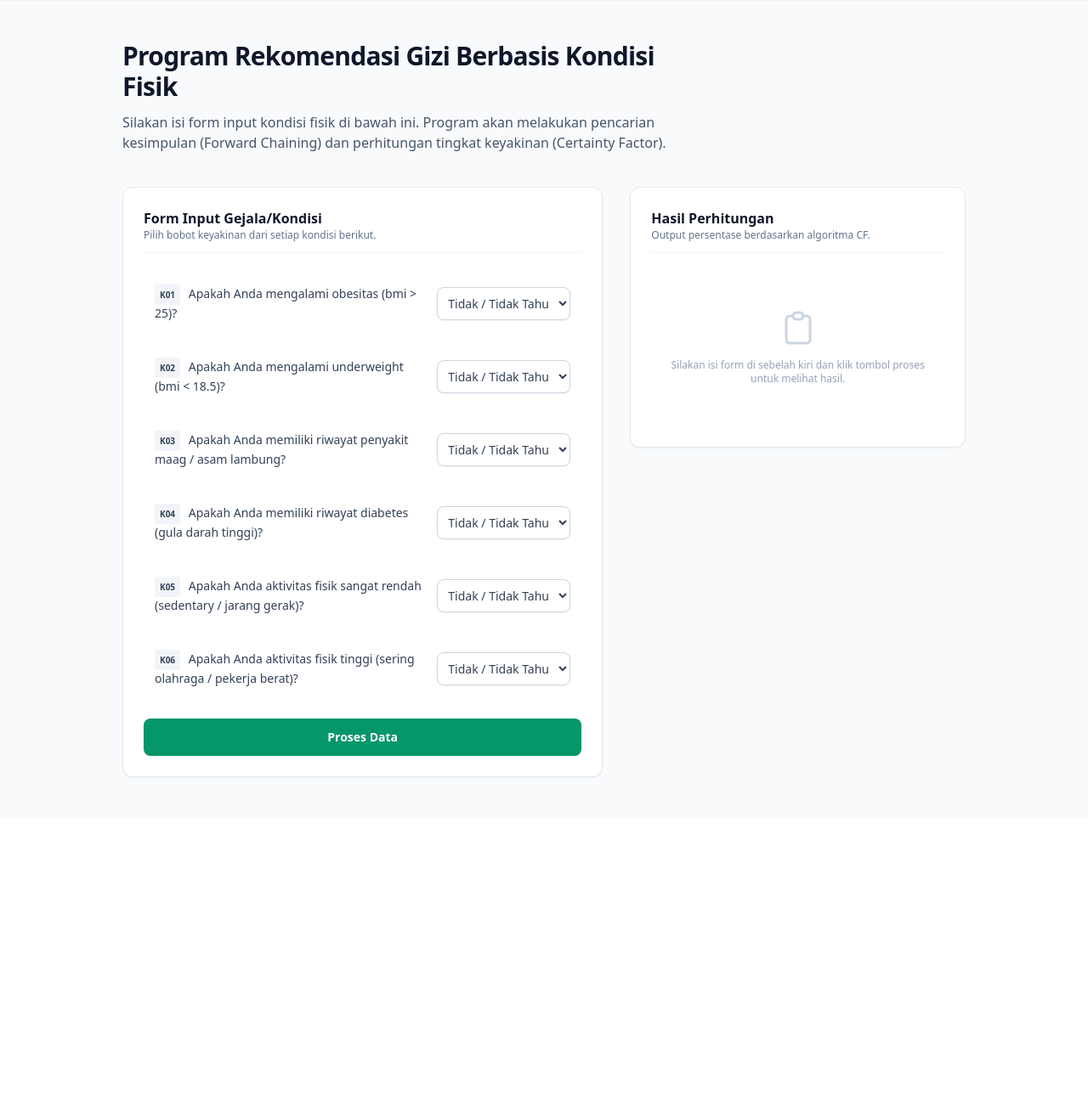
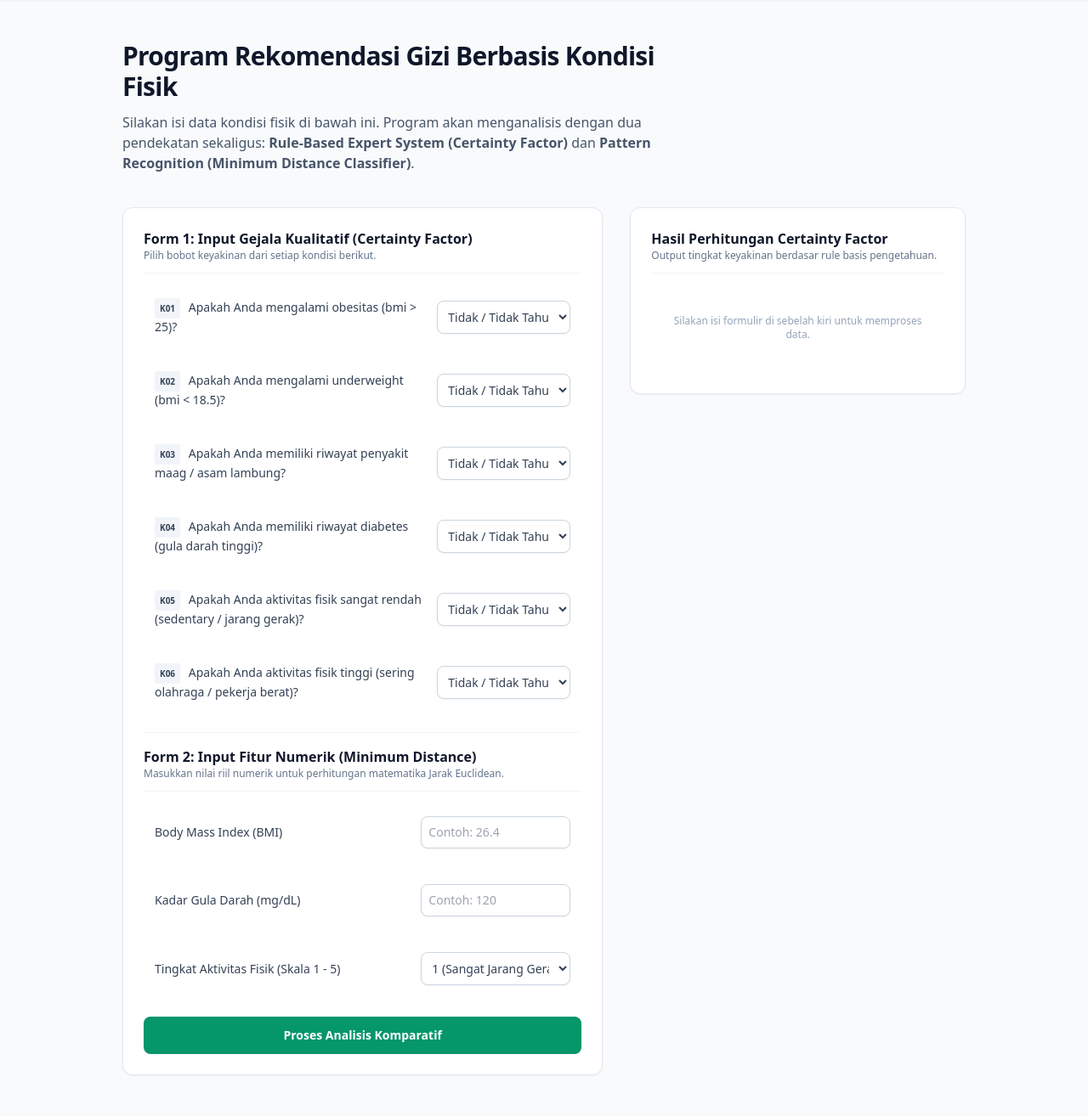
Before and after one commit to kzmsnj/tugas_expert_system_pakar_gizi, a Flask app: page / in a window 1280 px wide. Shown: the part 65-1379 px from the top of the page at 85% size. Before the commit the page ends 981 px from the top, so only its background shows below. Run offline with Flask 3, Linux system fonts and the light colour scheme; some libraries are stand-ins or nearby versions.

Commit message:
Add Minimum Distance Classifier feature

```diff
--- a/app.py
+++ b/app.py
@@ -1,15 +1,18 @@
 from flask import Flask, render_template, request
 from knowledge_base import KONDISI
 from inference_engine import hitung_certainty_factor
+from distance_classifier import klasifikasi_minimum_distance
 
 app = Flask(__name__)
 
 @app.route('/', methods=['GET', 'POST'])
 def index():
     hasil = None
+    hasil_distance = None
     input_kosong = False
 
     if request.method == 'POST':
+        # --- ALUR LOGIKA CERTAINTY FACTOR ---
         user_responses = {}
         total_skor = 0
 
@@ -19,14 +22,39 @@ def index():
             if val > 0:
                 user_responses[kode] = val
 
-        # Handle input kosong/semua nol
-        if total_skor == 0:
+        if total_skor > 0:
+            hasil = hitung_certainty_factor(user_responses)
+
+        # --- ALUR LOGIKA MINIMUM DISTANCE CLASSIFIER (DENGAN VALIDASI) ---
+        bmi_inp = request.form.get('bmi_value')
+        gula_inp = request.form.get('gula_value')
+        aktivitas_inp = request.form.get('aktivitas_value')
+
+        if bmi_inp and gula_inp and aktivitas_inp:
+            try:
+                # Mengonversi string ke float/int secara aman
+                user_numerik = {
+                    'bmi': float(bmi_inp),
+                    'gula': float(gula_inp),
+                    'aktivitas': float(aktivitas_inp)
+                }
+                hasil_distance = klasifikasi_minimum_distance(user_numerik)
+            except ValueError:
+                # Menangani error jika user memasukkan karakter ilegal/bukan angka
+                hasil_distance = None
+
+        # Handle jika seluruh form kosong total
+        if total_skor == 0 and not (hasil_distance):
             input_kosong = True
             hasil = []
-        else:
-            hasil = hitung_certainty_factor(user_responses)
 
-    return render_template('index.html', kondisi=KONDISI, hasil=hasil, input_kosong=input_kosong)
+    return render_template(
+        'index.html',
+        kondisi=KONDISI,
+        hasil=hasil,
+        hasil_distance=hasil_distance,
+        input_kosong=input_kosong
+    )
 
 if __name__ == '__main__':
     app.run(debug=True)
--- a/templates/index.html
+++ b/templates/index.html
@@ -38,14 +38,19 @@
                 Program Rekomendasi Gizi Berbasis Kondisi Fisik
             </h1>
             <p class="text-sm md:text-base text-slate-600 leading-relaxed">
-                Silakan isi form input kondisi fisik di bawah ini. Program akan melakukan pencarian kesimpulan (Forward Chaining) dan perhitungan tingkat keyakinan (Certainty Factor).
+                Silakan isi data kondisi fisik di bawah ini. Program akan menganalisis dengan dua pendekatan sekaligus: <strong>Rule-Based Expert System (Certainty Factor)</strong> dan <strong>Pattern Recognition (Minimum Distance Classifier)</strong>.
             </p>
         </div>
 
         <div class="grid grid-cols-1 lg:grid-cols-12 gap-8 items-start">
+
+            <!-- ====== SEKTOR KIRI: INPUT FORM DATA USER ====== -->
             <form method="POST" class="lg:col-span-7 bg-white border border-slate-200 rounded-xl p-5 md:p-6 shadow-sm space-y-6">
-                <div class="border-b border-slate-100 pb-3">
-                    <h2 class="font-bold text-base text-slate-900">Form Input Gejala/Kondisi</h2>
+
+                <!-- BAGIAN INPUT GEJALA UNTUK INFERENSI CERTAINTY FACTOR -->
+                <div>
+                    <div class="border-b border-slate-100 pb-3 mb-4">
+                        <h2 class="font-bold text-base text-slate-900">Form 1: Input Gejala Kualitatif (Certainty Factor)</h2>
                         <p class="text-xs text-slate-500">Pilih bobot keyakinan dari setiap kondisi berikut.</p>
                     </div>
 
@@ -65,72 +70,123 @@
                         </div>
                         {% endfor %}
                     </div>
+                </div>
+
+                <!-- BAGIAN INPUT METRIK NUMERIK UNTUK DISTANCE CLASSIFIER -->
+                <div class="pt-4 border-t border-slate-100">
+                    <div class="border-b border-slate-100 pb-3 mb-4">
+                        <h2 class="font-bold text-base text-slate-900">Form 2: Input Fitur Numerik (Minimum Distance)</h2>
+                        <p class="text-xs text-slate-500">Masukkan nilai riil numerik untuk perhitungan matematika Jarak Euclidean.</p>
+                    </div>
+
+                    <div class="space-y-4">
+                        <!-- Input BMI -->
+                        <div class="flex flex-col sm:flex-row sm:items-center sm:justify-between gap-2 p-3 rounded-lg hover:bg-slate-50 transition border border-transparent hover:border-slate-100">
+                            <label class="text-sm font-medium text-slate-700">Body Mass Index (BMI)</label>
+                            <input type="number" name="bmi_value" step="0.1" placeholder="Contoh: 26.4" required class="w-full sm:w-44 bg-white border border-slate-300 text-slate-700 text-sm rounded-lg focus:ring-indigo-500 focus:border-indigo-500 p-2 shadow-sm outline-none">
+                        </div>
+
+                        <!-- Input Gula Darah -->
+                        <div class="flex flex-col sm:flex-row sm:items-center sm:justify-between gap-2 p-3 rounded-lg hover:bg-slate-50 transition border border-transparent hover:border-slate-100">
+                            <label class="text-sm font-medium text-slate-700">Kadar Gula Darah (mg/dL)</label>
+                            <input type="number" name="gula_value" placeholder="Contoh: 120" required class="w-full sm:w-44 bg-white border border-slate-300 text-slate-700 text-sm rounded-lg focus:ring-indigo-500 focus:border-indigo-500 p-2 shadow-sm outline-none">
+                        </div>
+
+                        <!-- Input Tingkat Aktivitas -->
+                        <div class="flex flex-col sm:flex-row sm:items-center sm:justify-between gap-2 p-3 rounded-lg hover:bg-slate-50 transition border border-transparent hover:border-slate-100">
+                            <label class="text-sm font-medium text-slate-700">Tingkat Aktivitas Fisik (Skala 1 - 5)</label>
+                            <select name="aktivitas_value" required class="w-full sm:w-44 bg-white border border-slate-300 text-slate-700 text-sm rounded-lg focus:ring-indigo-500 focus:border-indigo-500 p-2 shadow-sm cursor-pointer outline-none">
+                                <option value="1">1 (Sangat Jarang Gerak)</option>
+                                <option value="2">2 (Jarang Olahraga)</option>
+                                <option value="3">3 (Aktivitas Sedang)</option>
+                                <option value="4">4 (Sering Olahraga)</option>
+                                <option value="5">5 (Pekerja Fisik Berat / Atlet)</option>
+                            </select>
+                        </div>
+                    </div>
+                </div>
 
                 <button type="submit" class="w-full bg-emerald-600 hover:bg-emerald-700 text-white font-semibold text-sm py-3 px-4 rounded-lg transition-colors shadow-sm cursor-pointer focus:outline-none focus:ring-2 focus:ring-emerald-500 focus:ring-offset-2">
-                    Proses Data
+                    Proses Analisis Komparatif
                 </button>
             </form>
 
-            <div class="lg:col-span-5 space-y-4 sticky top-24">
-                <div class="bg-white border border-slate-200 rounded-xl p-5 md:p-6 shadow-sm min-h-[300px] flex flex-col justify-between">
+            <!-- ====== SEKTOR KANAN: PANEL OUTPUT HASIL PERHITUNGAN ====== -->
+            <div class="lg:col-span-5 space-y-6 sticky top-8">
+
+                <!-- BLOK UTAMA - TAMPILAN OUTPUT CERTAINTY FACTOR -->
+                <div class="bg-white border border-slate-200 rounded-xl p-5 md:p-6 shadow-sm min-h-[220px] flex flex-col justify-between">
                     <div>
                         <div class="border-b border-slate-100 pb-3 mb-4">
-                            <h2 class="font-bold text-base text-slate-900">Hasil Perhitungan</h2>
-                            <p class="text-xs text-slate-500">Output persentase berdasarkan algoritma CF.</p>
+                            <h2 class="font-bold text-base text-slate-900">Hasil Perhitungan Certainty Factor</h2>
+                            <p class="text-xs text-slate-500">Output tingkat keyakinan berdasar rule basis pengetahuan.</p>
                         </div>
 
                         {% if hasil is none %}
-                        <div class="text-center py-12 text-slate-400">
-                            <svg class="mx-auto h-12 w-12 mb-3 text-slate-300" fill="none" viewBox="0 0 24 24" stroke="currentColor">
-                                <path stroke-linecap="round" stroke-linejoin="round" stroke-width="1.5" d="M9 5H7a2 2 0 00-2 2v12a2 2 0 002 2h10a2 2 0 002-2V7a2 2 0 00-2-2h-2M9 5a2 2 0 002 2h2a2 2 0 002-2M9 5a2 2 0 012-2h2a2 2 0 012 2" />
-                            </svg>
-                            <p class="text-xs font-medium px-4">Silakan isi form di sebelah kiri dan klik tombol proses untuk melihat hasil.</p>
+                        <div class="text-center py-8 text-slate-400">
+                            <p class="text-xs font-medium px-4">Silakan isi formulir di sebelah kiri untuk memproses data.</p>
                         </div>
-
                         {% elif input_kosong %}
-                        <div class="space-y-4 animate-fade-in">
-                            <div class="p-4 rounded-xl border border-slate-300 bg-slate-100">
-                                <div class="flex items-center space-x-2 mb-2">
-                                    <svg class="w-5 h-5 text-slate-500" fill="none" stroke="currentColor" viewBox="0 0 24 24"><path stroke-linecap="round" stroke-linejoin="round" stroke-width="2" d="M13 16h-1v-4h-1m1-4h.01M21 12a9 9 0 11-18 0 9 9 0 0118 0z"></path></svg>
-                                    <h3 class="font-bold text-sm text-slate-800">Input Data Kosong</h3>
+                        <div class="p-3 rounded-lg border border-slate-200 bg-slate-50 text-xs text-slate-500">
+                            Data masukan terdeteksi kosong. Silakan isi form kembali.
                         </div>
-                                <p class="text-xs text-slate-600 leading-relaxed mb-3">
-                                    Sistem membutuhkan setidaknya satu input gejala bernilai positif (Yakin/Mungkin) agar fungsi perhitungan berjalan.
-                                </p>
+                        {% elif hasil|length == 0 %}
+                        <div class="bg-amber-50 border border-amber-200 text-amber-800 rounded-lg p-3 text-xs">
+                            Kombinasi nilai gejala tidak memicu aturan logis mana pun.
                         </div>
-                        </div>
-
-                        {% elif hasil|length == 0 %}
-                        <div class="bg-amber-50 border border-amber-200 text-amber-800 rounded-lg p-4 text-xs leading-relaxed animate-fade-in">
-                            <span class="font-bold block mb-1">Pemberitahuan:</span>
-                            Kombinasi data yang diinputkan tidak memicu *rule* yang tersedia di basis pengetahuan program.
-                        </div>
-
                         {% else %}
-                        <div class="space-y-4 animate-fade-in">
+                        <div class="space-y-3">
                             {% for diet in hasil %}
-                            <div class="p-4 rounded-xl border {% if loop.first %}border-emerald-500 bg-emerald-50/30{% else %}border-slate-200 bg-white{% endif %} transition">
-                                <div class="flex justify-between items-start gap-2 mb-2">
-                                    <h3 class="font-bold text-sm text-slate-900 leading-tight">
-                                        {{ diet.nama }}
-                                    </h3>
-                                    <span class="shrink-0 text-[11px] font-bold px-2 py-0.5 rounded-full {% if loop.first %}bg-emerald-600 text-white{% else %}bg-slate-100 text-slate-600{% endif %}">
-                                        Nilai CF: {{ diet.keyakinan }}%
+                            <div class="p-3 rounded-lg border {% if loop.first %}border-emerald-500 bg-emerald-50/20{% else %}border-slate-200 bg-white{% endif %}">
+                                <div class="flex justify-between items-start gap-1 mb-1">
+                                    <h3 class="font-bold text-xs text-slate-900 leading-tight">{{ diet.nama }}</h3>
+                                    <span class="shrink-0 text-[10px] font-bold px-2 py-0.5 rounded-full {% if loop.first %}bg-emerald-600 text-white{% else %}bg-slate-100 text-slate-600{% endif %}">
+                                        {{ diet.keyakinan }}%
                                     </span>
                                 </div>
-                                <p class="text-xs text-slate-600 mb-3 leading-relaxed">
-                                    {{ diet.deskripsi }}
-                                </p>
-                                <div class="bg-white border border-slate-200 rounded-lg p-3 text-xs">
-                                    <span class="font-bold text-slate-700 block mb-1 text-[11px] uppercase tracking-wider">Rencana Menu:</span>
-                                    <p class="text-slate-600 italic">"{{ diet.menu }}"</p>
-                                </div>
+                                <p class="text-[11px] text-slate-600 mb-2 leading-relaxed">{{ diet.deskripsi }}</p>
+                                <p class="text-[11px] text-slate-600 font-medium">Menu: <span class="italic font-normal">"{{ diet.menu }}"</span></p>
                             </div>
                             {% endfor %}
                         </div>
                         {% endif %}
                     </div>
                 </div>
+
+                <!-- BLOK TAMBAHAN - TAMPILAN OUTPUT DISTANCE CLASSIFIER (MATERI #2) -->
+                {% if hasil_distance %}
+                <div class="bg-white border border-slate-200 rounded-xl p-5 md:p-6 shadow-sm flex flex-col justify-between">
+                    <div>
+                        <div class="border-b border-indigo-100 pb-3 mb-4">
+                            <h2 class="font-bold text-base text-indigo-900">Hasil Klasifikasi Minimum Distance</h2>
+                            <p class="text-xs text-slate-500">Urutan diet berdasarkan kedekatan Jarak Euclidean (Materi #2) ke centroid.</p>
+                        </div>
+
+                        <div class="space-y-3">
+                            {% for res in hasil_distance %}
+                            <div class="p-3 rounded-lg border {% if loop.first %}border-indigo-500 bg-indigo-50/20{% else %}border-slate-200 bg-white{% endif %}">
+                                <div class="flex justify-between items-start gap-1 mb-1">
+                                    <h3 class="font-bold text-xs text-slate-900 leading-tight">{{ res.nama }}</h3>
+                                    <span class="shrink-0 text-[10px] font-bold px-2 py-0.5 rounded-full {% if loop.first %}bg-indigo-600 text-white{% else %}bg-slate-100 text-slate-600{% endif %}">
+                                        Jarak: {{ res.jarak }}
+                                    </span>
+                                </div>
+
+                                {% if loop.first %}
+                                <div class="my-1 inline-block bg-indigo-200 text-indigo-800 text-[9px] font-extrabold px-1.5 py-0.5 rounded uppercase">
+                                    ✓ Rekomendasi Utama (Jarak Terkecil)
+                                </div>
+                                {% endif %}
+
+                                <p class="text-[11px] text-slate-600 mb-2 leading-relaxed">{{ res.deskripsi }}</p>
+                                <p class="text-[11px] text-slate-600 font-medium">Menu: <span class="italic font-normal">"{{ res.menu }}"</span></p>
+                            </div>
+                            {% endfor %}
+                        </div>
+                    </div>
+                </div>
+                {% endif %}
+
             </div>
         </div>
     </main>
```
Also changed, not shown: distance_classifier.py (added, +42 -0 lines). Lines whose indentation alone changed are shown as unchanged.
